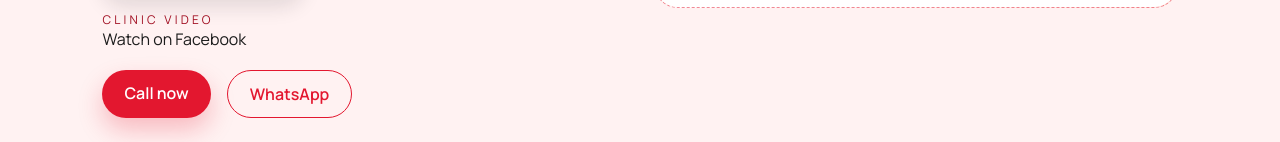
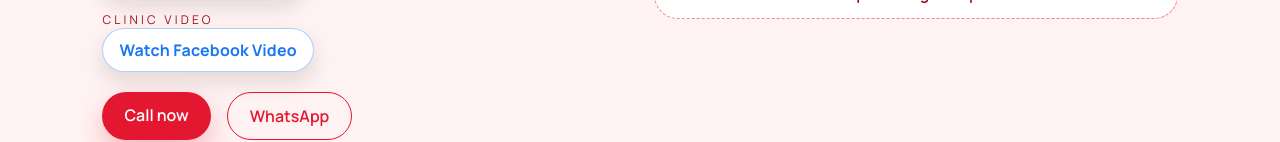
Before and after one commit to poppyprashanth-jpg/rohitclinic, a plain HTML site: page index.html in a window 1280 px wide. Shown: the part 3170-3312 px from the top of the page. Drawn offline with Linux system fonts and the light colour scheme.

Commit message:
Style Facebook video link

```diff
--- a/index.html
+++ b/index.html
@@ -272,10 +272,11 @@
               <p class="label">Clinic video</p>
               <p>
                 <a
+                  class="link-chip facebook"
                   href="https://www.facebook.com/share/v/17kqwpgpvD/"
                   target="_blank"
                   rel="noopener"
-                  >Watch on Facebook</a
+                  >Watch Facebook Video</a
                 >
               </p>
             </div>
```
